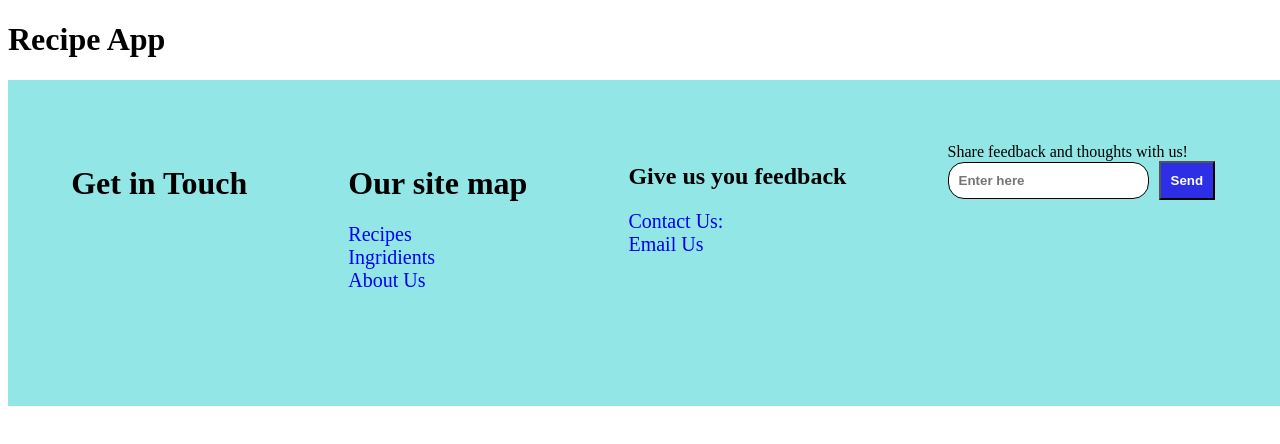
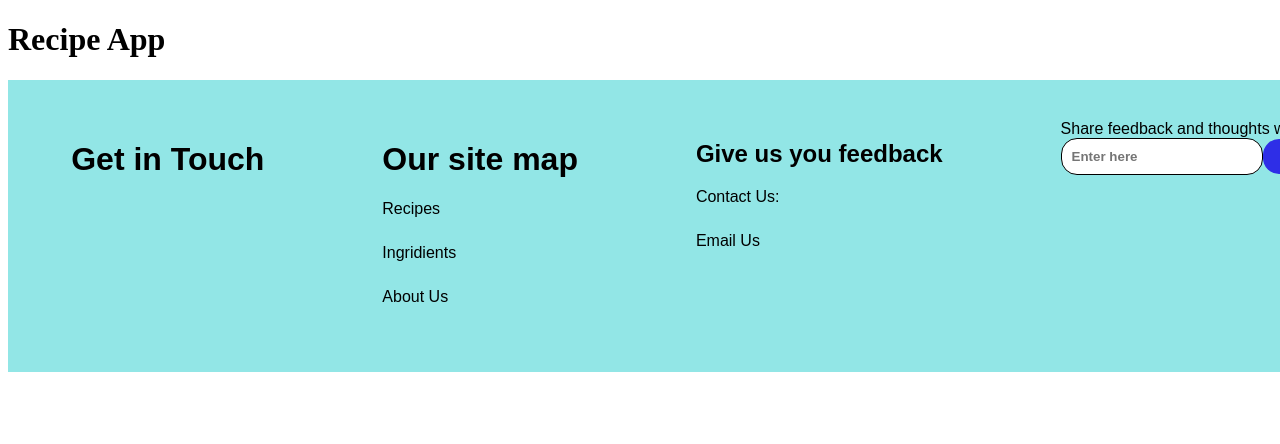
Before and after one commit to Micheni58/Recipe-App, a React (Vite) app: page / in a window 1280 px wide. Shown: the top 444 px of the page. Built offline with nearby package versions, Linux system fonts and the light colour scheme.

Commit message:
Modify styling of footer

```diff
--- a/src/Components/Footer/Footer.css
+++ b/src/Components/Footer/Footer.css
@@ -1,37 +1,85 @@
+.footer {
+  background-color: rgb(146, 230, 230);
+  width: 100%;
+  min-height: 200px;
+  padding: 40px 5%;
+  display: flex;
+  flex-wrap: wrap;
+  justify-content: space-between;
+  align-items: flex-start;
+  gap: 30px;
+  font-family: Arial, sans-serif;
+}
 
-.footer{
+.footer-section {
+  flex: 1;
+  min-width: 200px;
+}
 
-  /* background-image: url(https://hf-website-live.s3.eu-west-1.amazonaws.com/us/landing-pages/cooking-101/Feb24/1282723008_HFPRO_CulinaryTechniques-LandingPage_2024-02_Tablet+Footer.png);
-  background-repeat: no-repeat;
-  background-size: cover;
-  background-position: center; */
-  background-color: rgb(146, 230, 230);
-  width:100%;
-  height: 200px;
-  padding: 5%;
+.footer h3 {
+  font-size: 20px;
+  margin-bottom: 10px;
+  color: #333;
+}
+
+.footer-links a,
+.sitemap a {
+  display: block;
+  font-size: 16px;
+  color: #000;
+  text-decoration: none;
+  margin-bottom: 8px;
+  transition: color 0.3s ease;
+}
+
+.footer-links a:hover,
+.sitemap a:hover {
+  color: #0077b6;
+}
+
+.footer-input-group {
   display: flex;
-  gap: 8%;
+  flex-wrap: wrap;
+  gap: 10px;
+  margin-top: 10px;
+}
 
+.footer input[type="email"] {
+  border: 1px solid black;
+  border-radius: 16px;
+  padding: 10px;
+  font-weight: bold;
+  flex: 1;
+  min-width: 180px;
 }
-.footer-links a{
-    font-size: 20px;
-    text-decoration: none;
 
+#btn-send {
+  font-weight: bold;
+  background-color: rgb(46, 46, 231);
+  color: white;
+  border: none;
+  border-radius: 16px;
+  padding: 10px 20px;
+  cursor: pointer;
+  transition: background-color 0.3s ease;
 }
-.sitemap a{
-    font-size: 20px;
-    text-decoration: none;
+
+#btn-send:hover {
+  background-color: rgb(34, 34, 190);
 }
-input{
-    border: 1px solid black;
-    border-radius: 16px;
-    padding: 10px;
-    font-weight: bold;
+
+@media (max-width: 768px) {
+  .footer {
+    flex-direction: column;
+    align-items: center;
+  }
+
+  .footer-section {
+    width: 100%;
+    text-align: center;
+  }
+
+  .footer-input-group {
+    justify-content: center;
+  }
 }
-#btn-send{
-    font-weight: bold;
-    background-color: rgb(46, 46, 231);
-    color: white;
-    padding: 10px;
-    margin-left: 10px;
-}
```
